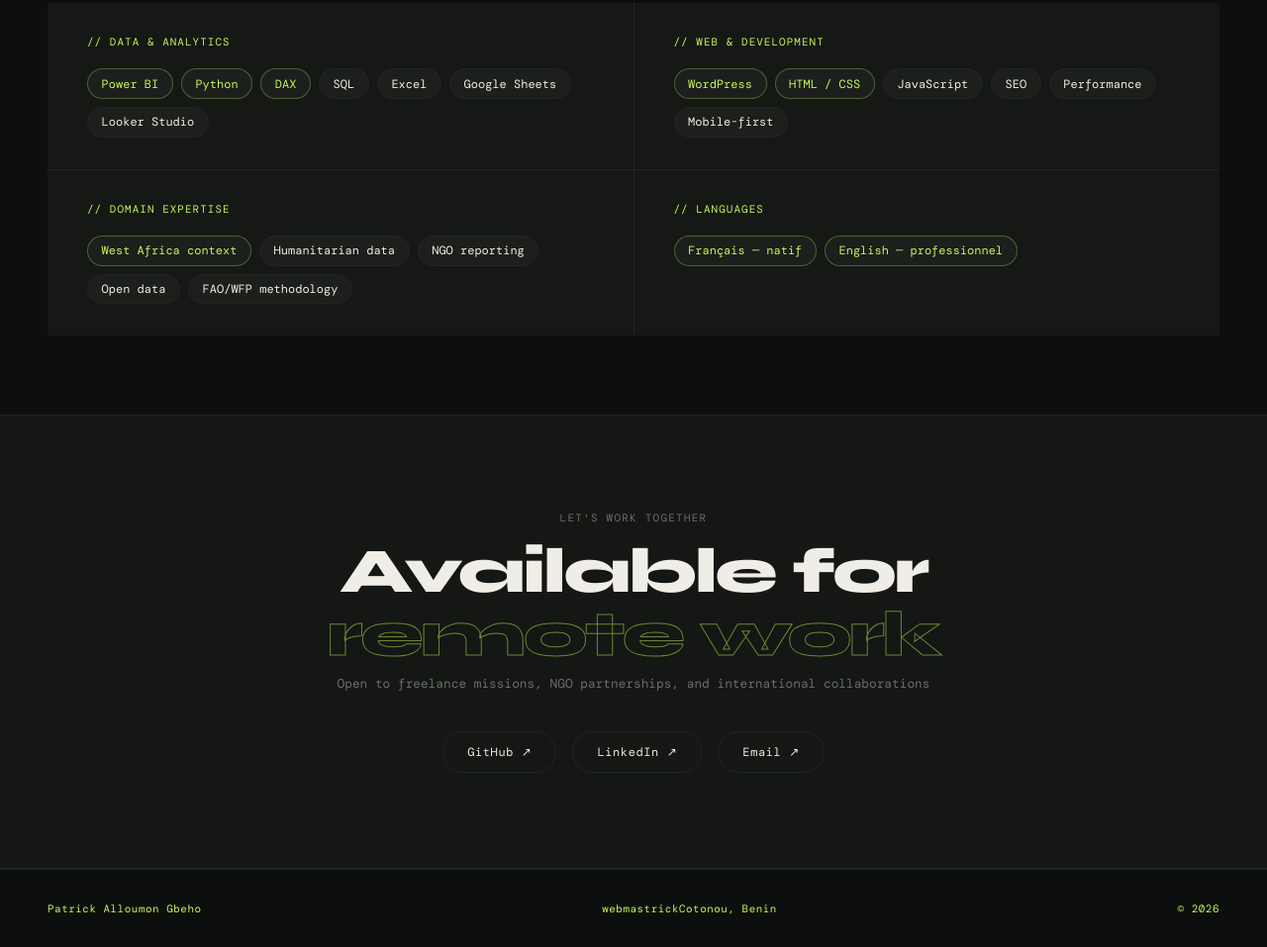
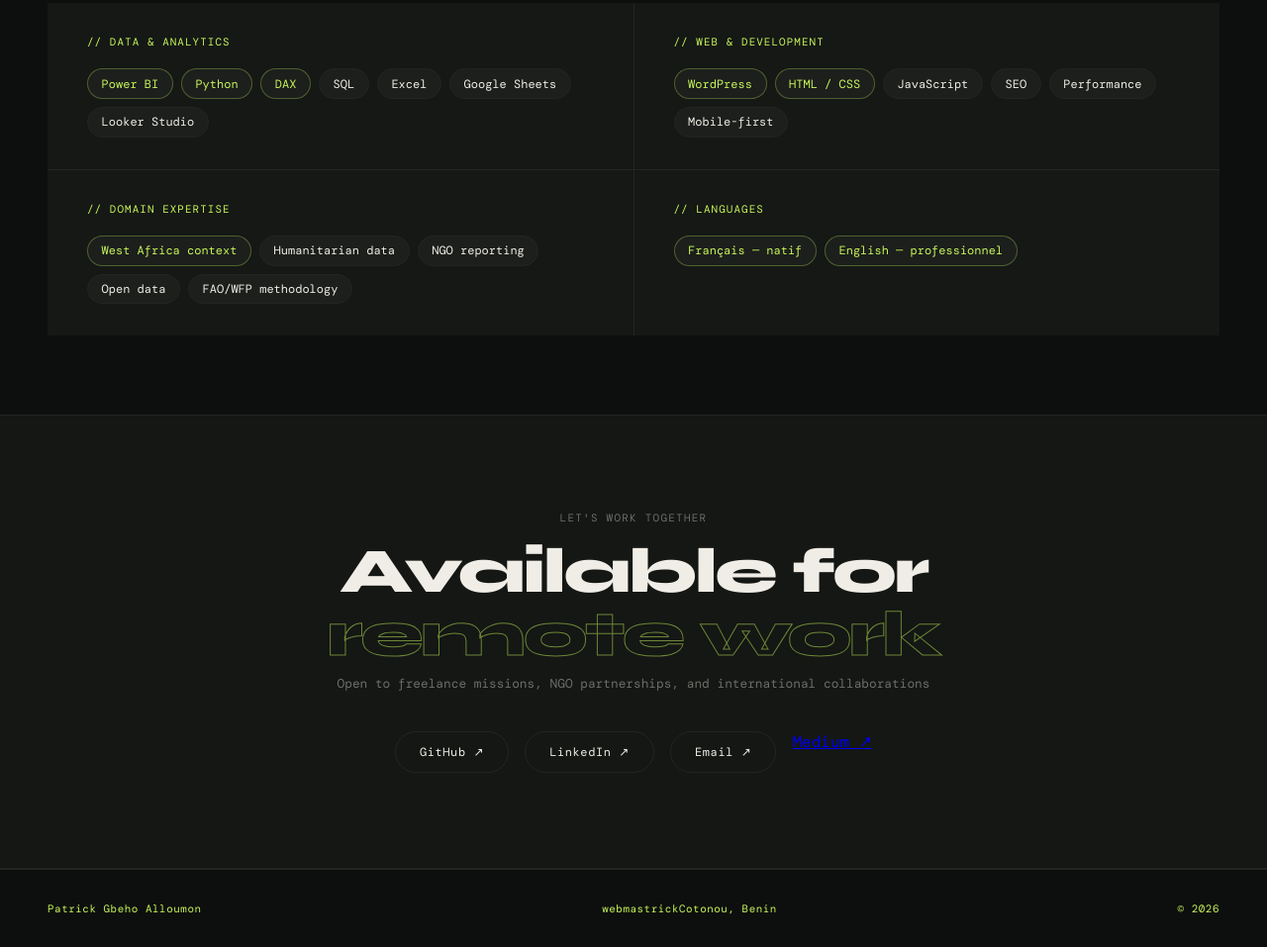
Before and after one commit to webmastrick/webmastrick.github.io, a plain HTML site: page index.html in a window 1280 px wide. Shown: the part 2393-3350 px from the top of the page at 99% size. Drawn offline with nearby package versions, Linux system fonts and the light colour scheme; a web font is replaced by a local one.

Commit message:
Update index.html

```diff
--- a/index.html
+++ b/index.html
@@ -84,10 +84,11 @@
     <a href="https://github.com/webmastrick" target="_blank" class="contact-link">GitHub ↗</a>
     <a href="https://linkedin.com/in/" target="_blank" class="contact-link">LinkedIn ↗</a>
     <a href="mailto:your@email.com" class="contact-link">Email ↗</a>
+    <a href="https://medium.com/@webmastrick/i-audited-10-west-african-websites-against-googles-standards-the-results-are-alarming-aa6b2e5bc96f">Medium ↗</a>
   </div>
 </div>
 <footer>
-  <span>Patrick Alloumon Gbeho</span>
+  <span>Patrick Gbeho Alloumon</span>
   <span>webmastrick<span>Cotonou, Benin</span></span>
   <span>© 2026</span>
 </footer>
```
